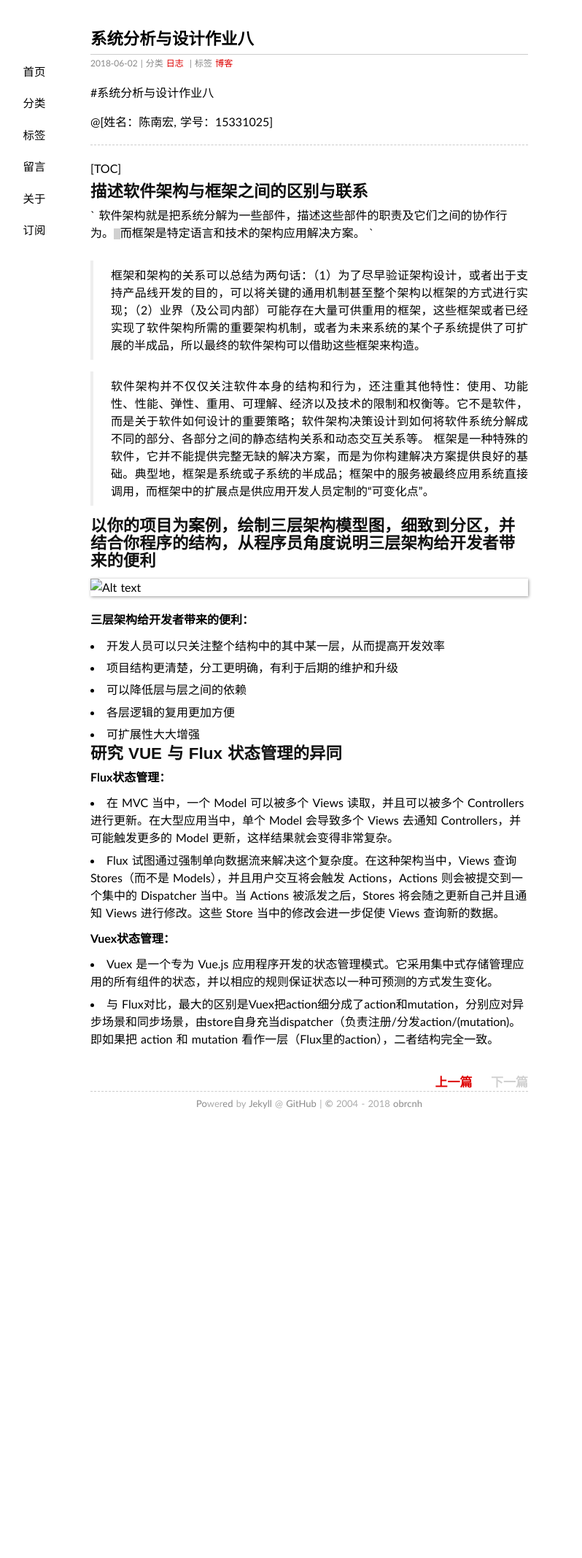
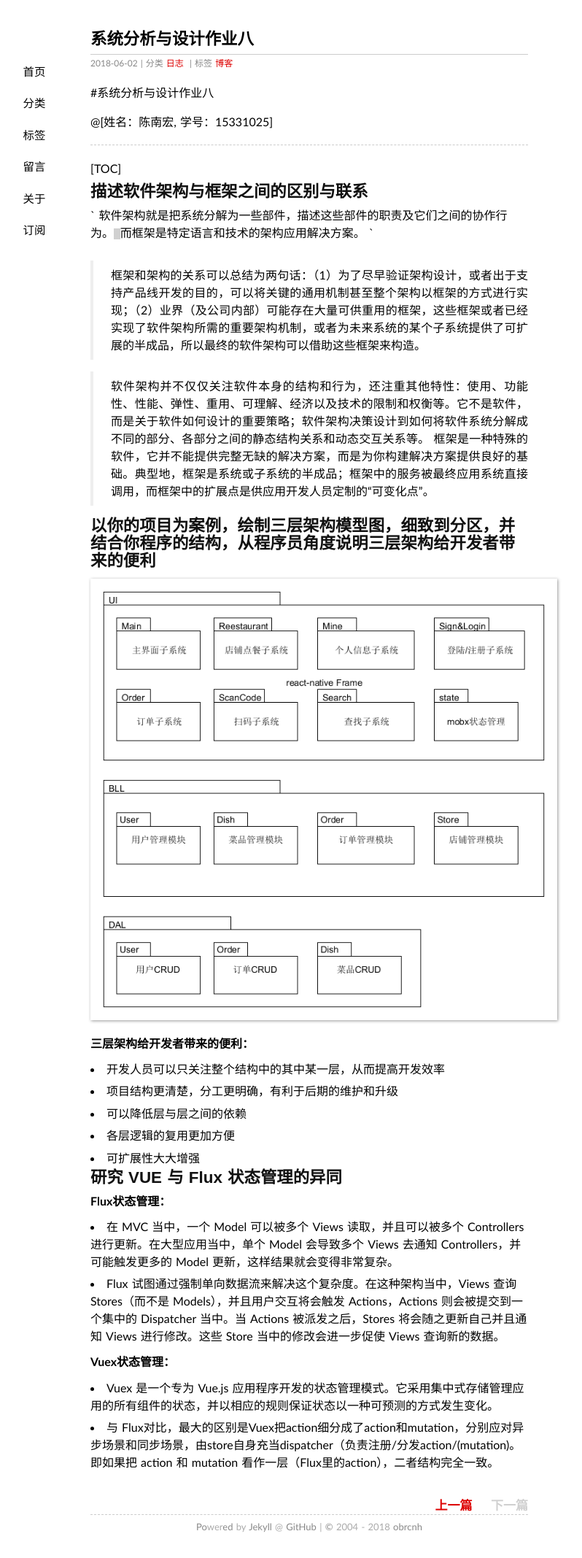
Before and after one commit to obrcnh/obrcnh.github.io, a Jekyll site: the page built from _posts/2018-06-02-系统分析与设计作业八.md, in a window 1280 px wide. Shown: the whole page at 73% size, without its empty margins (216-1014 px from the left). Built offline with Jekyll 4.4.1, drawn with Linux system fonts in a browser that asks for light colours; comment, search, counter and statistics services are not loaded; before the commit the page ends 1555 px from its top, so only the background shows below that.

Commit message:
Update 2018-06-02-系统分析与设计作业八.md

```diff
--- a/_posts/2018-06-02-系统分析与设计作业八.md
+++ b/_posts/2018-06-02-系统分析与设计作业八.md
@@ -22,7 +22,7 @@ tags: 博客
 > 框架是一种特殊的软件，它并不能提供完整无缺的解决方案，而是为你构建解决方案提供良好的基础。典型地，框架是系统或子系统的半成品；框架中的服务被最终应用系统直接调用，而框架中的扩展点是供应用开发人员定制的“可变化点”。
 
 ## 以你的项目为案例，绘制三层架构模型图，细致到分区，并结合你程序的结构，从程序员角度说明三层架构给开发者带来的便利
-![Alt text](./three.png)
+![Alt text](https://github.com/obrcnh/obrcnh.github.io/raw/master/_imgs/three.png)
 
 **三层架构给开发者带来的便利：**
 - 开发人员可以只关注整个结构中的其中某一层，从而提高开发效率
```
